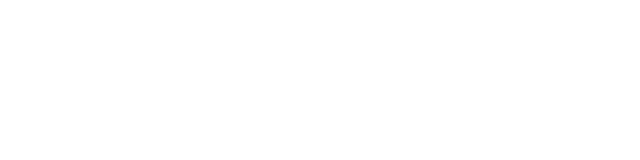
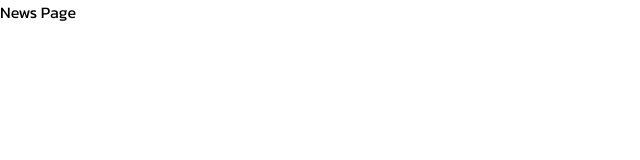
Before and after one commit to manatsawintho-ragoon/health-queue17, a React (Vite) app: page /news in a window 1280 px wide. Before the commit this address had no page. Shown: the top 160 px of the page, without its empty margins (0-640 px from the left). Built offline with nearby package versions, Linux system fonts and the light colour scheme.

Commit message:
add News page

```diff
--- a/src/components/Navbar.jsx
+++ b/src/components/Navbar.jsx
@@ -59,7 +59,7 @@
         <a href="#team" className="hover:text-[#006680] cursor-pointer">
           {t("team")}
         </a>
-        <a href="#news" className="hover:text-[#006680] cursor-pointer">
+        <a href="/news" className="hover:text-[#006680] cursor-pointer">
           {t("news")}
         </a>
         <a href="#contact" className="hover:text-[#006680] cursor-pointer">
--- a/src/main.jsx
+++ b/src/main.jsx
@@ -5,13 +5,17 @@
 import Login from "./pages/Login.jsx";
 import "./index.css";
 import "./i18n.js";
+import News from "./pages/News.jsx";
 
 createRoot(document.getElementById("root")).render(
   <React.StrictMode>
     <BrowserRouter>
       <Routes>
+
         <Route path="/" element={<App />} />
         <Route path="/login" element={<Login />} />
+        <Route path="/news" element={<News />} />
+
       </Routes>
     </BrowserRouter>
   </React.StrictMode>
--- /dev/null
+++ b/src/pages/News.jsx
@@ -0,0 +1,6 @@
+export default function News() {
+
+  return(
+    <div>News Page</div>
+  )
+}
```
